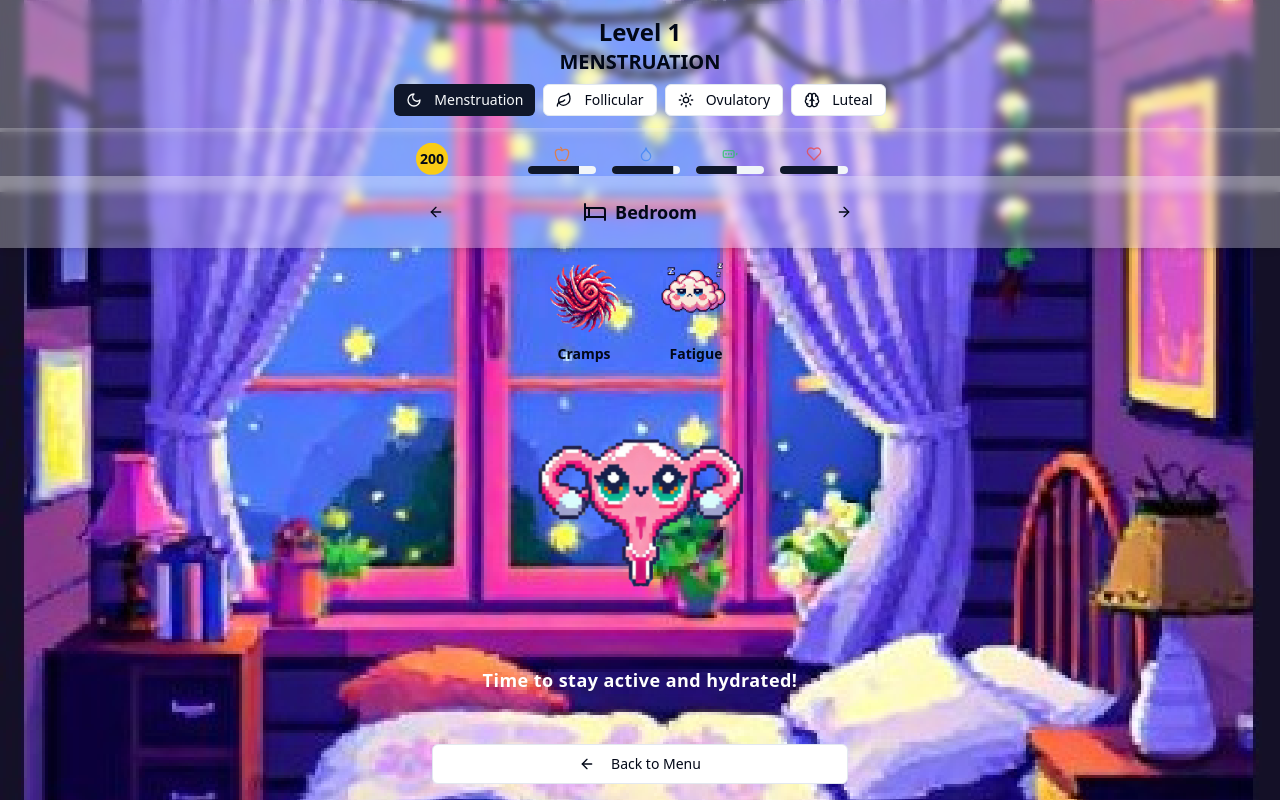
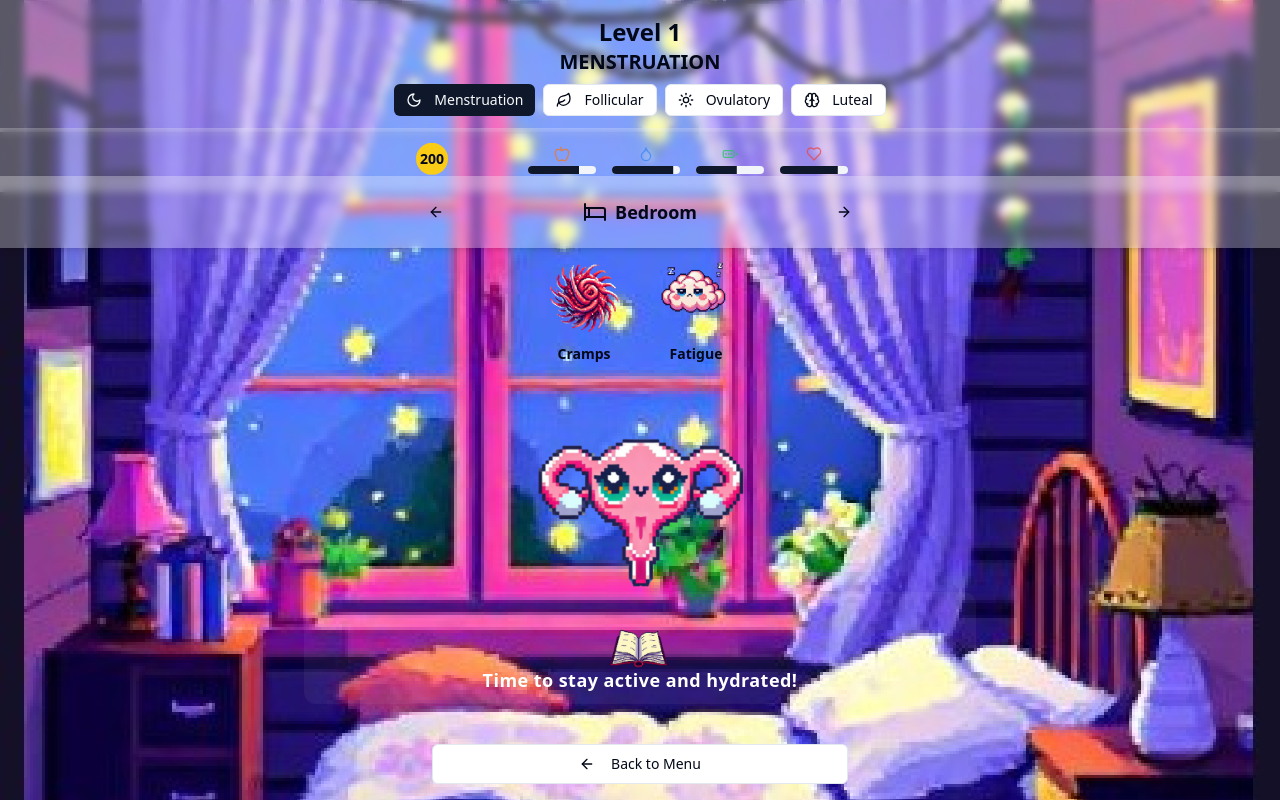
Before and after one commit to aaaaachoooothnkxbb/uteroo-game, a React (Vite) app: page /pou-game in a window 1280 px wide. Built offline with nearby package versions, Linux system fonts and the light colour scheme.

Commit message:
Add bedroom booster
Added a new booster item to the bedroom in the PouGame component.  The specific details of the booster are not included in this commit.

```diff
--- a/src/pages/PouGame.tsx
+++ b/src/pages/PouGame.tsx
@@ -147,7 +147,14 @@ const roomBoosters = {
     }
   ],
   bathroom: [],
-  bedroom: [],
+  bedroom: [
+    {
+      id: "book",
+      type: "happiness" as const,
+      icon: "/lovable-uploads/3f7be505-d8c4-43e8-b44e-92332022c3f1.png",
+      boost: 15,
+    }
+  ],
   exercise: [
     {
       id: "yogamat",
```
Also changed, not shown: public/lovable-uploads/3f7be505-d8c4-43e8-b44e-92332022c3f1.png (added).
